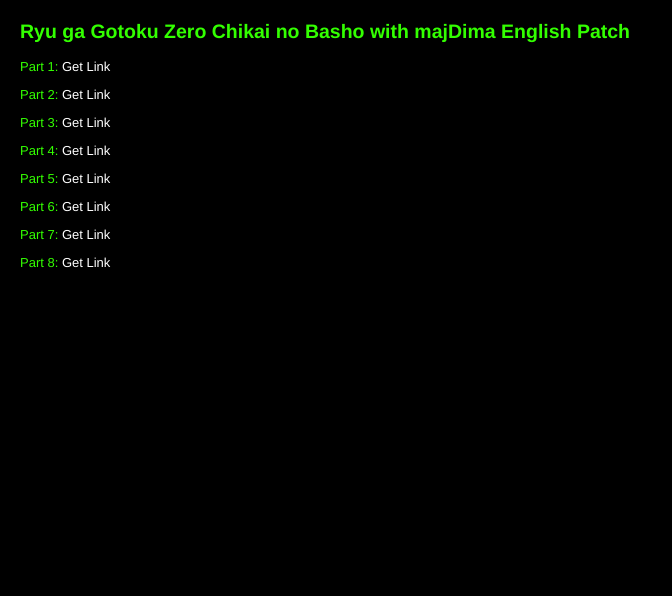
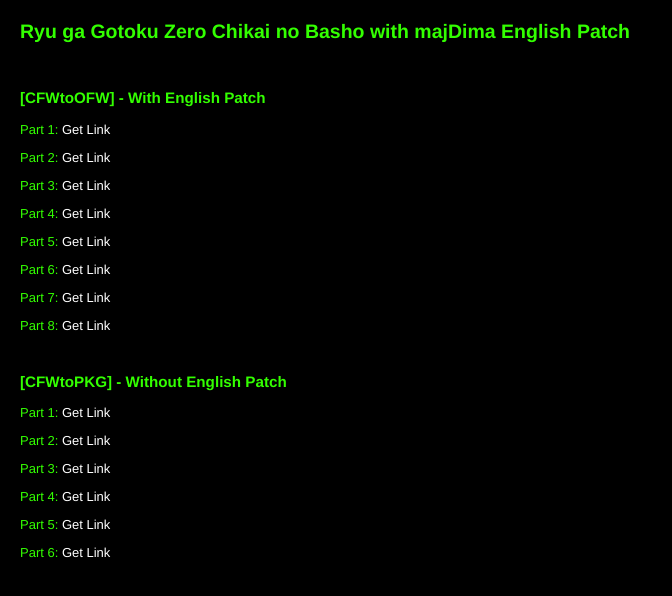
Before and after one commit to gutampsid/rggzcnbgomf.github.io, a plain HTML site: page index.html in a window 1280 px wide. Shown: the whole page, without its empty margins (0-672 px from the left). Drawn offline with Linux system fonts and the light colour scheme.

Commit message:
Update index.html

```diff
--- a/index.html
+++ b/index.html
@@ -35,6 +35,8 @@
 </head>
 <body>
     <h2>Ryu ga Gotoku Zero Chikai no Basho with majDima English Patch</h2>
+    <br>
+    <h3>[CFWtoOFW] - With English Patch</h3>
     <p>Part 1: <a href="https://www.mediafire.com/file/0l9ffl7qa67zq8i/Ryu_ga_Gotoku_Zero_Chikai_no_Basho_%255BBLJM61249%255D-%255BGO%255D_Part1.pkg/file" target="_blank" rel="noopener">Get Link</a></p>
     <p>Part 2: <a href="https://www.mediafire.com/file/wl35v2hirhyww2u/Ryu_ga_Gotoku_Zero_Chikai_no_Basho_%255BBLJM61249%255D-%255BGO%255D_Part2.pkg/file" target="_blank" rel="noopener">Get Link</a></p>
     <p>Part 3: <a href="https://www.mediafire.com/file/22zhtt4pdfibx46/Ryu_ga_Gotoku_Zero_Chikai_no_Basho_%255BBLJM61249%255D-%255BGO%255D_Part3.pkg/file" target="_blank" rel="noopener">Get Link</a></p>
@@ -44,5 +46,13 @@
     <p>Part 7: <a href="https://www.mediafire.com/file/xlrfs576s22h0dr/Ryu_ga_Gotoku_Zero_Chikai_no_Basho_%255BBLJM61249%255D-%255BGO%255D_Part7.pkg/file" target="_blank" rel="noopener">Get Link</a></p>
     <p>Part 8: <a href="https://www.mediafire.com/file/ulcr361d0k1i2ly/Ryu_ga_Gotoku_Zero_Chikai_no_Basho_%255BBLJM61249%255D-%255BGO%255D_Part8.pkg/file" target="_blank" rel="noopener">Get Link</a></p>
     <!-- Add the rest of the links similarly -->
+    <br>
+    <h3>[CFWtoPKG] - Without English Patch</h3>
+    <p>Part 1: <a href="https://www.mediafire.com/file/1ndkvxsrekakbbv/Ryu_ga_Gotoku_Zero_Chikai_no_Basho_%255BBLJM61249%255D-%255BGO%255D_Pt1.pkg/file" target="_blank" rel="noopener">Get Link</a></p>
+    <p>Part 2: <a href="https://www.mediafire.com/file/cwsj0mx8see7we6/Ryu_ga_Gotoku_Zero_Chikai_no_Basho_%255BBLJM61249%255D-%255BGO%255D_Pt2.pkg/file" target="_blank" rel="noopener">Get Link</a></p>
+    <p>Part 3: <a href="https://www.mediafire.com/file/xqtqo2z3s1nxsrh/Ryu_ga_Gotoku_Zero_Chikai_no_Basho_%255BBLJM61249%255D-%255BGO%255D_Pt3.pkg/file" target="_blank" rel="noopener">Get Link</a></p>
+    <p>Part 4: <a href="https://www.mediafire.com/file/v0l9srbhj1e5mf5/Ryu_ga_Gotoku_Zero_Chikai_no_Basho_%255BBLJM61249%255D-%255BGO%255D_Pt4.pkg/file" target="_blank" rel="noopener">Get Link</a></p>
+    <p>Part 5: <a href="https://www.mediafire.com/file/7lg68uibq0do008/Ryu_ga_Gotoku_Zero_Chikai_no_Basho_%255BBLJM61249%255D-%255BGO%255D_Pt5.pkg/file" target="_blank" rel="noopener">Get Link</a></p>
+    <p>Part 6: <a href="https://www.mediafire.com/file/nc22i1i171qolh9/Ryu_ga_Gotoku_Zero_Chikai_no_Basho_%255BBLJM61249%255D-%255BGO%255D_Pt6.pkg/file" target="_blank" rel="noopener">Get Link</a></p>
 </body>
 </html>
```
